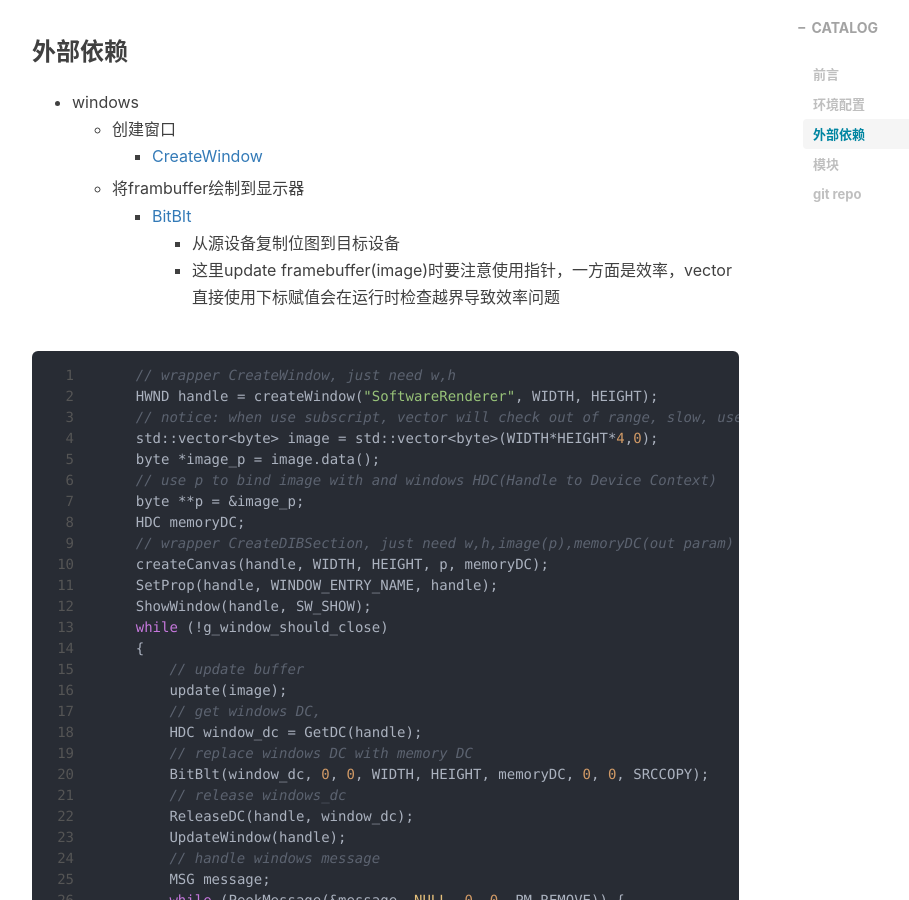
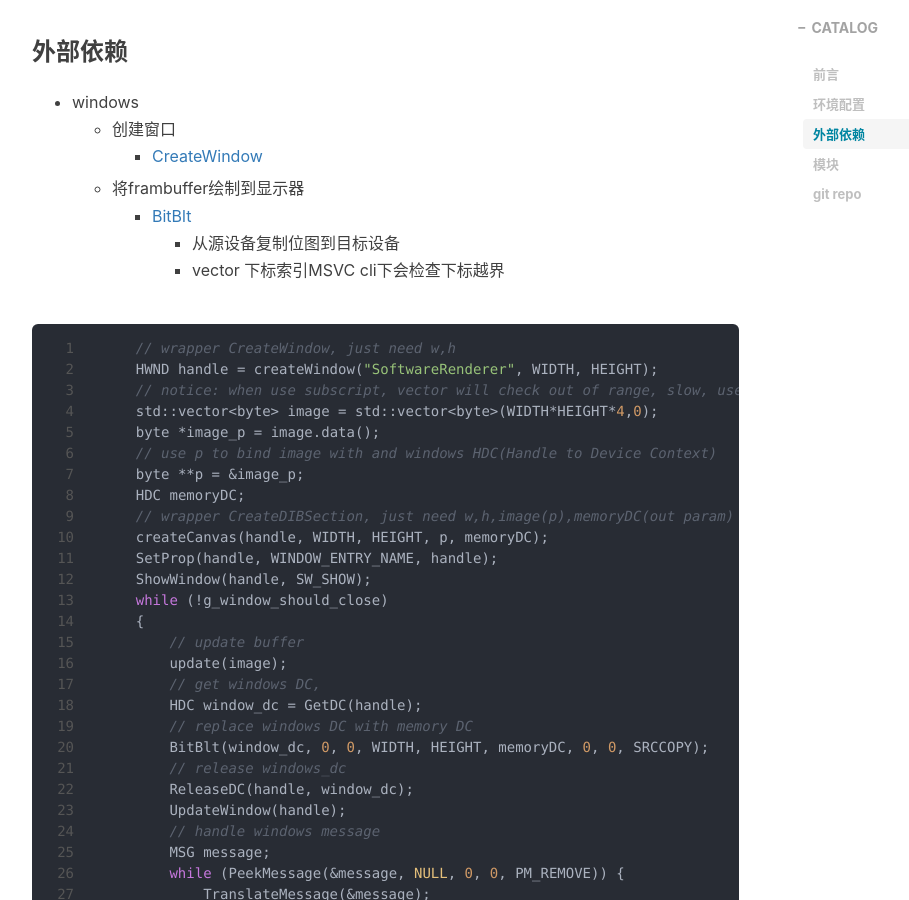
Before and after one commit to jinyuchencn/jinyuchencn.github.io, a Jekyll site: the page built from _posts/2022-07-10-长期更新软渲.md, in a window 1280 px wide and 900 px high, scrolled down 636 px. Shown: the whole window, without its empty margins (233-1142 px from the left). Built offline with Jekyll 4.4.1, drawn with Linux system fonts in a browser that asks for light colours; nearby versions of some CDN libraries; comment, search, counter and statistics services are not loaded.

````diff
--- a/_posts/2022-07-10-长期更新软渲.md
+++ b/_posts/2022-07-10-长期更新软渲.md
@@ -27,7 +27,7 @@ vscode + cmake + clang(MSVS CLI)
   - 将frambuffer绘制到显示器
     - [BitBlt](https://docs.microsoft.com/en-us/windows/win32/api/wingdi/nf-wingdi-bitblt)
       - 从源设备复制位图到目标设备
-      - 这里update framebuffer(image)时要注意使用指针，一方面是效率，vector直接使用下标赋值会在运行时检查越界导致效率问题
+      - vector 下标索引MSVC cli下会检查下标越界
 
 ```	cpp
     // wrapper CreateWindow, just need w,h
--- /dev/null
+++ b/google700385b352b22cb8.html
@@ -0,0 +1 @@
+google-site-verification: google700385b352b22cb8.html
````
